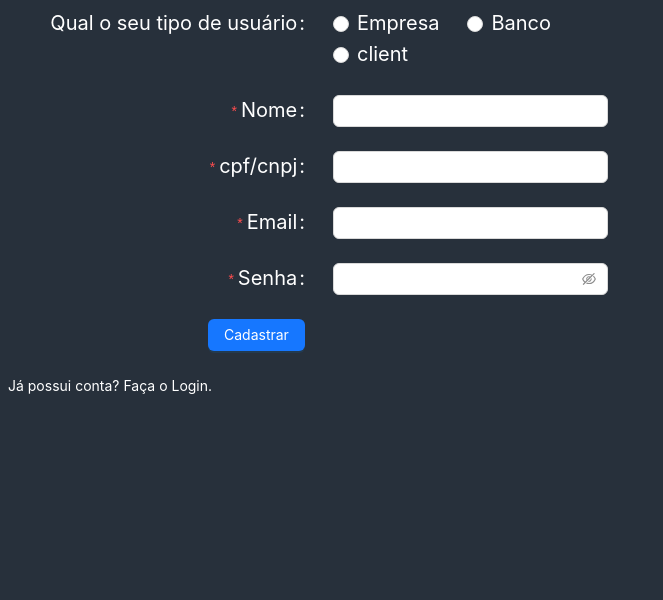
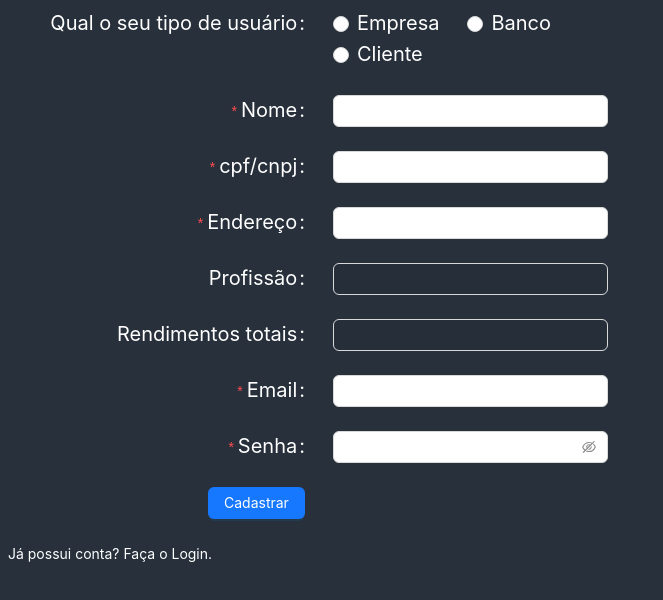
Before and after one commit to Rafael-Pierre/SistemaAluguelDeCarros, a Next.js app in the folder code/frontend/: page /components/FormUsuarios in a window 1280 px wide. Shown: the top 600 px of the page, without its empty margins (0-663 px from the left). Built offline with nearby package versions, Linux system fonts and the light colour scheme.

Commit message:
Update FormUsuarios.tsx

```diff
--- a/code/frontend/src/pages/components/FormUsuarios.tsx
+++ b/code/frontend/src/pages/components/FormUsuarios.tsx
@@ -7,7 +7,7 @@ const onFinish = async (values: any) => {
   console.log("Success:", values);
 
   try {
-    const response = await postUser(values);
+    const response = await postUser(values); // Supondo que "values" contenha os dados do carro
     console.log("Response from server:", response);
   } catch (error) {
     console.error("Error:", error);
@@ -19,10 +19,13 @@ const onFinishFailed = (errorInfo: any) => {
 };
 
 type FieldType = {
-  name?: string;
-  cpf?: string;
+  nome?: string;
+  rendimentos?: number;
+  cpfs?: string;
+  endereco?: string;
+  profissao?: string;
   email?: string;
-  password?: string;
+  senha?: string;
 };
 
 const postUser = async (dataUser: {
@@ -32,19 +35,19 @@ const postUser = async (dataUser: {
   cpf: string;
   role: string;
 }) => {
-  const response = await axios.post("http://localhost:5500/user", dataUser);
-  console.log("aaaa");
+  const response = await axios.post("localhost:5500/user", dataUser);
+
   return response.data;
 };
 
 function FormUsuarios() {
   const [componentDisabled, setComponentDisabled] = useState<boolean>(true);
 
-  const [tipoUsuario, setTipoUsuario] = useState<string>("client");
+  const [tipoUsuario, setTipoUsuario] = useState<string>("cliente");
 
   const handleRadioChange = (e: any) => {
     setTipoUsuario(e.target.value);
-    setComponentDisabled(e.target.value !== "client");
+    setComponentDisabled(e.target.value !== "cliente");
   };
 
   return (
@@ -58,17 +61,17 @@ function FormUsuarios() {
       onFinishFailed={onFinishFailed}
       autoComplete="off"
     >
-      <Form.Item label="Qual o seu tipo de usuário" name="role">
+      <Form.Item label="Qual o seu tipo de usuário">
         <Radio.Group onChange={handleRadioChange} value={tipoUsuario}>
           <Radio value="agent"> Empresa </Radio>
           <Radio value="bank"> Banco </Radio>
-          <Radio value="client"> client </Radio>
+          <Radio value="client"> Cliente </Radio>
         </Radio.Group>
       </Form.Item>
 
       <Form.Item<FieldType>
         label="Nome"
-        name="name"
+        name="nome"
         rules={[{ required: true, message: "Digite o Nome!" }]}
       >
         <Input />
@@ -76,10 +79,26 @@ function FormUsuarios() {
 
       <Form.Item<FieldType>
         label="cpf/cnpj"
-        name="cpf"
+        name="cpfs"
         rules={[{ required: true, message: "Digite o cpf/cnpj!" }]}
       >
         <Input />
+      </Form.Item>
+
+      <Form.Item<FieldType>
+        label="Endereço"
+        name="endereco"
+        rules={[{ required: true, message: "Digite o endereço!" }]}
+      >
+        <Input />
+      </Form.Item>
+
+      <Form.Item<FieldType> label="Profissão" name="profissao">
+        <Input disabled={componentDisabled} />
+      </Form.Item>
+
+      <Form.Item<FieldType> label="Rendimentos totais" name="rendimentos">
+        <Input disabled={componentDisabled} />
       </Form.Item>
 
       <Form.Item<FieldType>
@@ -94,7 +113,7 @@ function FormUsuarios() {
 
       <Form.Item<FieldType>
         label="Senha"
-        name="password"
+        name="senha"
         rules={[{ required: true, message: "Digite uma senha!" }]}
       >
         <Input.Password />
```
